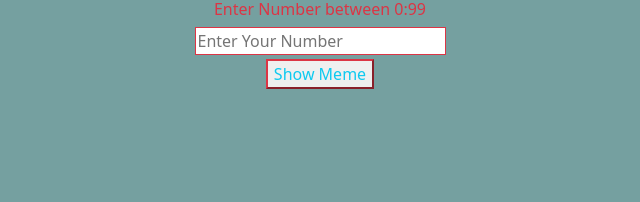
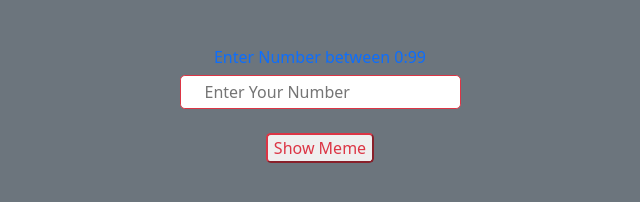
Before and after one commit to Mahmoud-Fauome/memes, a plain HTML site: page index.html in a window 1280 px wide. Shown: the whole page, without its empty margins (320-960 px from the left). Drawn offline with Linux system fonts and the light colour scheme.

Commit message:
my changes

```diff
--- a/index.html
+++ b/index.html
@@ -6,17 +6,14 @@
     <link rel="stylesheet" href="styel/bootstrap.css" />
     <title>Memes</title>
   </head>
-  <body
-    style="background-color: #75a0a0"
-    class="d-flex flex-column align-items-center"
-  >
-    <h6 class="text-danger">Enter Number between 0:99</h6>
+  <body class="bg-secondary d-flex flex-column align-items-center">
+    <h6 class="text-primary mt-5">Enter Number between 0:99</h6>
     <input
-      class="border border-danger mb-1 pe-3 d-block"
+      class="border border-danger mb-1 px-4 py-1 mb-4 rounded-3 d-block"
       placeholder="Enter Your Number"
       type="text"
     />
-    <button class="text-info btn-outline-danger mb-3">Show Meme</button>
+    <button class="rounded-3 btn-outline-danger mb-3">Show Meme</button>
 
     <div class="text-center"></div>
     <script src="memes.js"></script>
```
